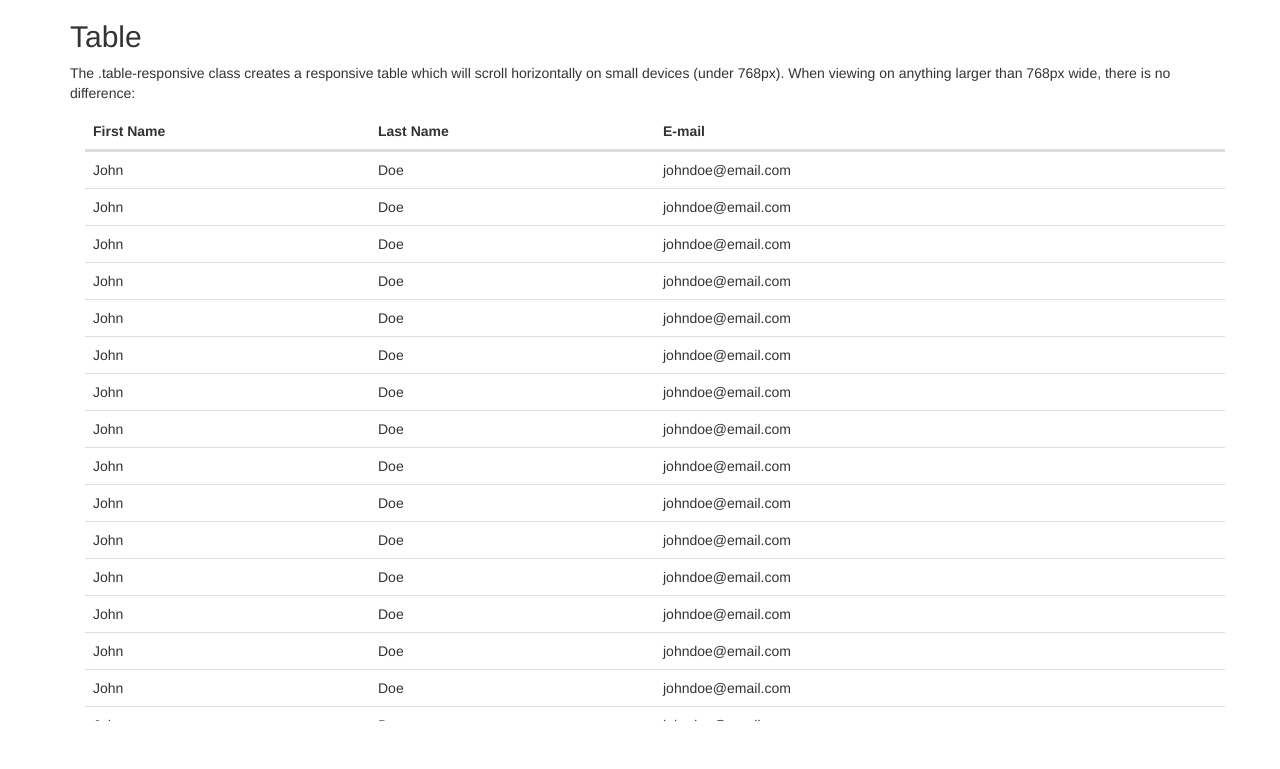
After one commit to aaroncvega123/GGProject, a PHP site: page /boostrapTableTest.html in a window 1280 px wide. The commit adds this page. Shown: the top 769 px of the page. Run offline with PHP 8.4, Linux system fonts and the light colour scheme; a stand-in replaces the project's code that opens the database connection.

Commit message:
asdfasdfasdf

```diff
--- a/WingZhi's_Code.js
+++ b/WingZhi's_Code.js
@@ -81,7 +81,6 @@ var index = 0;
 var i = 0;
 
 //repeatedly copy and paste this into console to fill coordinate[]
-console.log(coordinate.length);
 if(coordinate.length < locations.length){
 	var myGeo = new BMap.Geocoder();
 	myGeo.getPoint(locations[i], function(point){
--- /dev/null
+++ b/boostrapTableTest.html
@@ -0,0 +1,144 @@
+<!DOCTYPE html>
+<html>
+<head>
+  <meta name="viewport" content="width=device-width, initial-scale=1">
+  <link rel="stylesheet" href="https://maxcdn.bootstrapcdn.com/bootstrap/3.3.7/css/bootstrap.min.css">
+  <script src="https://ajax.googleapis.com/ajax/libs/jquery/3.3.1/jquery.min.js"></script>
+  <script src="https://maxcdn.bootstrapcdn.com/bootstrap/3.3.7/js/bootstrap.min.js"></script>
+</head>
+<body>
+<style>
+    tbody {
+        display:block;
+        height:50vh;
+        overflow:auto;
+    }
+    thead, tbody tr {
+        display:table;
+        width:100%;
+        table-layout:fixed;/* even columns width , fix width of table too*/
+    }
+</style>
+
+<div class="container">
+  <h2>Table</h2>
+  <p>The .table-responsive class creates a responsive table which will scroll horizontally on small devices (under 768px). When viewing on anything larger than 768px wide, there is no difference:</p>
+  <div class="container">
+        <table class="table">
+          <thead>
+            <tr>
+              <th class="col-xs-3">First Name</th>
+              <th class="col-xs-3">Last Name</th>
+              <th class="col-xs-6">E-mail</th>
+            </tr>
+          </thead>
+            <tbody>
+                <tr>
+                <td class="col-xs-3">John</td>
+                <td class="col-xs-3">Doe</td>
+                <td class="col-xs-6">johndoe@email.com</td>
+                </tr>
+
+                <tr>
+                <td class="col-xs-3">John</td>
+                <td class="col-xs-3">Doe</td>
+                <td class="col-xs-6">johndoe@email.com</td>
+                </tr>
+                <tr>
+                <td class="col-xs-3">John</td>
+                <td class="col-xs-3">Doe</td>
+                <td class="col-xs-6">johndoe@email.com</td>
+                </tr>
+                <tr>
+                <td class="col-xs-3">John</td>
+                <td class="col-xs-3">Doe</td>
+                <td class="col-xs-6">johndoe@email.com</td>
+                </tr>
+                <tr>
+                <td class="col-xs-3">John</td>
+                <td class="col-xs-3">Doe</td>
+                <td class="col-xs-6">johndoe@email.com</td>
+                </tr>
+                <tr>
+                <td class="col-xs-3">John</td>
+                <td class="col-xs-3">Doe</td>
+                <td class="col-xs-6">johndoe@email.com</td>
+                </tr>
+                <tr>
+                <td class="col-xs-3">John</td>
+                <td class="col-xs-3">Doe</td>
+                <td class="col-xs-6">johndoe@email.com</td>
+                </tr>
+                <tr>
+                <td class="col-xs-3">John</td>
+                <td class="col-xs-3">Doe</td>
+                <td class="col-xs-6">johndoe@email.com</td>
+                </tr>
+                <tr>
+                <td class="col-xs-3">John</td>
+                <td class="col-xs-3">Doe</td>
+                <td class="col-xs-6">johndoe@email.com</td>
+                </tr>
+                <tr>
+                <td class="col-xs-3">John</td>
+                <td class="col-xs-3">Doe</td>
+                <td class="col-xs-6">johndoe@email.com</td>
+                </tr>
+                <tr>
+                <td class="col-xs-3">John</td>
+                <td class="col-xs-3">Doe</td>
+                <td class="col-xs-6">johndoe@email.com</td>
+                </tr>
+                <tr>
+                <td class="col-xs-3">John</td>
+                <td class="col-xs-3">Doe</td>
+                <td class="col-xs-6">johndoe@email.com</td>
+                </tr>
+                <tr>
+                <td class="col-xs-3">John</td>
+                <td class="col-xs-3">Doe</td>
+                <td class="col-xs-6">johndoe@email.com</td>
+                </tr>
+                <tr>
+                <td class="col-xs-3">John</td>
+                <td class="col-xs-3">Doe</td>
+                <td class="col-xs-6">johndoe@email.com</td>
+                </tr>
+                <tr>
+                <td class="col-xs-3">John</td>
+                <td class="col-xs-3">Doe</td>
+                <td class="col-xs-6">johndoe@email.com</td>
+                </tr>
+                <tr>
+                <td class="col-xs-3">John</td>
+                <td class="col-xs-3">Doe</td>
+                <td class="col-xs-6">johndoe@email.com</td>
+                </tr>
+                <tr>
+                <td class="col-xs-3">John</td>
+                <td class="col-xs-3">Doe</td>
+                <td class="col-xs-6">johndoe@email.com</td>
+                </tr>
+                <tr>
+                <td class="col-xs-3">John</td>
+                <td class="col-xs-3">Doe</td>
+                <td class="col-xs-6">johndoe@email.com</td>
+                </tr>
+                <tr>
+                <td class="col-xs-3">John</td>
+                <td class="col-xs-3">Doe</td>
+                <td class="col-xs-6">johndoe@email.com</td>
+                </tr>
+                <tr>
+                <td class="col-xs-3">John</td>
+                <td class="col-xs-3">Doe</td>
+                <td class="col-xs-6">johndoe@email.com</td>
+                </tr>
+            </tbody>
+
+        </table>
+      </div>
+</div>
+
+</body>
+</html>
```
Also changed, not shown: IPEExtraction/UniqueLocationsAndCoordinates.txt (+1 -1 lines), map_point_test.php (+87 -12 lines).
